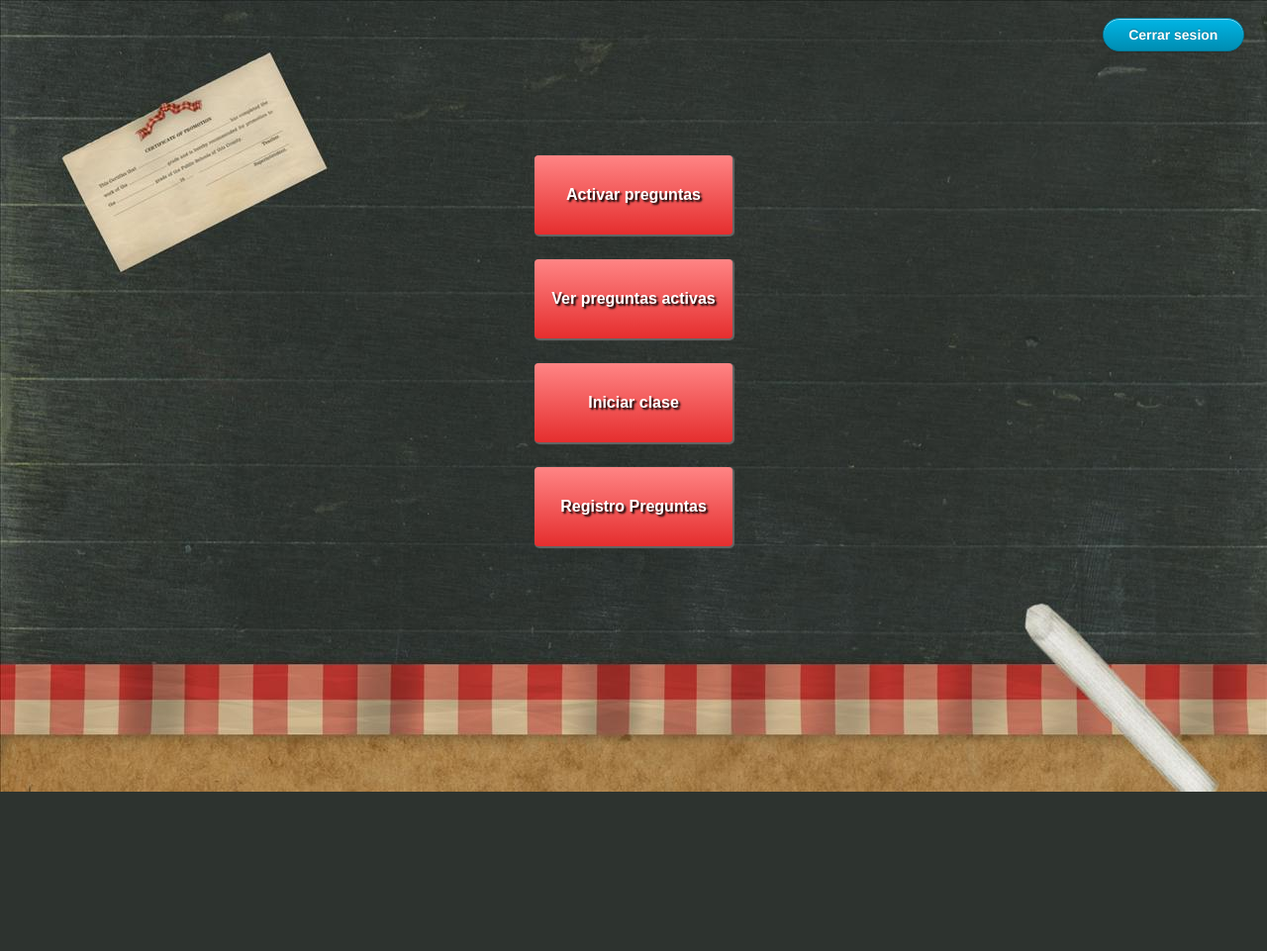
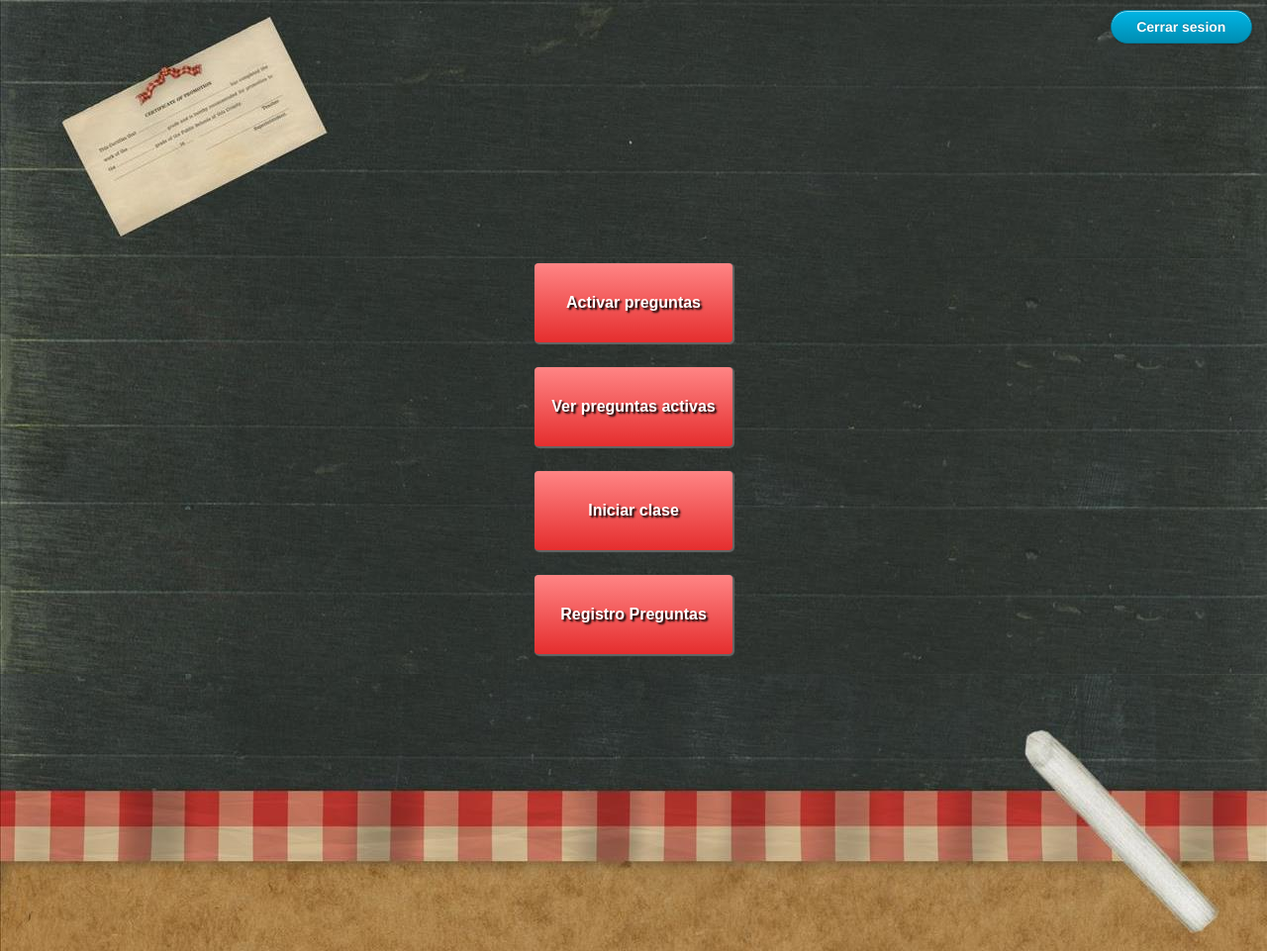
Before and after one commit to gengiscb/proyecto-cuestionario, a PHP site: page /proyecto-cuestionario/principal_profesor.php in a window 1280 px wide. Shown: the whole page at 99% size. Before the commit the page ends 800 px from the top, so only its background shows below. Run offline with PHP 8.4, Linux system fonts and the light colour scheme; the visitor is signed in with stand-in values (Sample User, id 1).

Commit message:
Fondo profesor modificado

```diff
--- a/GestorPlantilla.php
+++ b/GestorPlantilla.php
@@ -13,7 +13,7 @@
 class GestorPlantilla {
 
     public function formCerrarSesion() {
-        $formCerrarSesion = '<form action="' . $_SERVER["PHP_SELF"] . '" method="post">
+        $formCerrarSesion = '<form class="formCerrar" action="' . $_SERVER["PHP_SELF"] . '" method="post">
                                 <input type="submit" class="button button-pill button-primary button-sesion" name="cerrar" value="Cerrar sesion" />
                             </form>';
         return $formCerrarSesion;
--- a/Pregunta.php
+++ b/Pregunta.php
@@ -64,6 +64,5 @@ $controladorPregunta->cargarSiguiente();
             }
             ?>
         </div>
-
     </body>
 </html>
--- a/css/Estilos.css
+++ b/css/Estilos.css
@@ -121,11 +121,47 @@ fieldset a{
 
 
 #menuProfesor{
-    margin-top: 100px;
+    margin-top: 0px;
     margin-left: auto;
     margin-right: auto;
     text-align: center;
     width: 800px;
+}
+body{
+    background-image: url(../images/profesores.jpg);
+    background-repeat: repeat-y;
+    background-size: 100%;
+    margin: 0;
+    padding: 0;
+}
+
+#contenedorCentral{
+    /*background-position: 0 0;*/
+    background-image: url(../images/profesoresCenter.jpg);
+    background-size: 100%;
+    background-repeat: repeat-y;
+    height: auto;
+    width: auto;
+    margin: 0;
+}
+
+#contenedorEncabezado{
+    margin-top: 0;
+    margin-bottom: 0;
+    background-image: url(../images/profesoresTop.jpg);
+    background-repeat: no-repeat;
+    background-size: 100%;
+    height: 261px;
+}
+
+#contenedorPie{
+    margin-top: 0;
+    margin-bottom: 0;
+    background-image: url(../images/profesoresBot.jpg);
+    background-repeat: no-repeat;
+    background-size: 100%;
+    height: 280px;
+    clear: both;
 }
 
 .contenedorBoton{
@@ -197,6 +233,7 @@ fieldset a{
 }
 
 .pregunta{
+    text-align: left;
     padding-right: 20px;
     padding-left: 20px;
     margin-bottom: 35px;
@@ -241,16 +278,16 @@ form .login .rowElem input{
     background-size: 100%;
 }
 
-#profesores{
+/*#profesores{
     background: url(../images/profesores.jpg);
     background-size: 100%;
 
-}
+}*/
 
 h1{
     text-align:center;
     color: #cc0000;
-    margin-top: 50px;
+    padding-top: 50px;
 
 }
 
@@ -269,7 +306,7 @@ h1{
 }
 
 #activos{
-    margin-top: 100px;
+    padding-top: 100px;
     width: 800px;
     text-align: left;
     margin-left:  auto;
--- a/index.php
+++ b/index.php
@@ -42,7 +42,7 @@ $(document).ready(function() {
 </script>
 
 </head>
-<body>
+<body id="bodylogin">
 
 <!--WRAPPER-->
 <div id="wrapper">
--- a/principal_profesor.php
+++ b/principal_profesor.php
@@ -25,10 +25,12 @@ $sesion->filtroSesion();
     </head>
 
     <body id="profesores">
-        <div align="right">
-            <?php echo $gestorPlantilla->formCerrarSesion(); ?>
+        <div id="contenedorEncabezado">
+            <div align="right">
+                <?php echo $gestorPlantilla->formCerrarSesion(); ?>
+            </div>
         </div>
-        <div id="contenedorMenu" >
+        <div id="contenedorCentral" >
             <form method="post" id="menuProfesor" action="<?php echo $_SERVER['PHP_SELF'] ?>" >
                 <div class="contenedorBoton">
                     <input class="botonMenu" type="submit" name="activarPreg" value="Activar preguntas"></input>
@@ -44,5 +46,6 @@ $sesion->filtroSesion();
                 </div>
             </form>
         </div>
+        <div id="contenedorPie"></div>
     </body>
 </html>
```
Also changed, not shown: css/style.css (+6 -1 lines), listarPreguntas.php (+12 -6 lines), listarPreguntasActivas.php (+5 -5 lines), images/profesores.jpg, images/profesores2.jpg (added), images/profesoresBot.jpg (added), images/profesoresCenter.jpg (added), images/profesoresTop.jpg (added).
